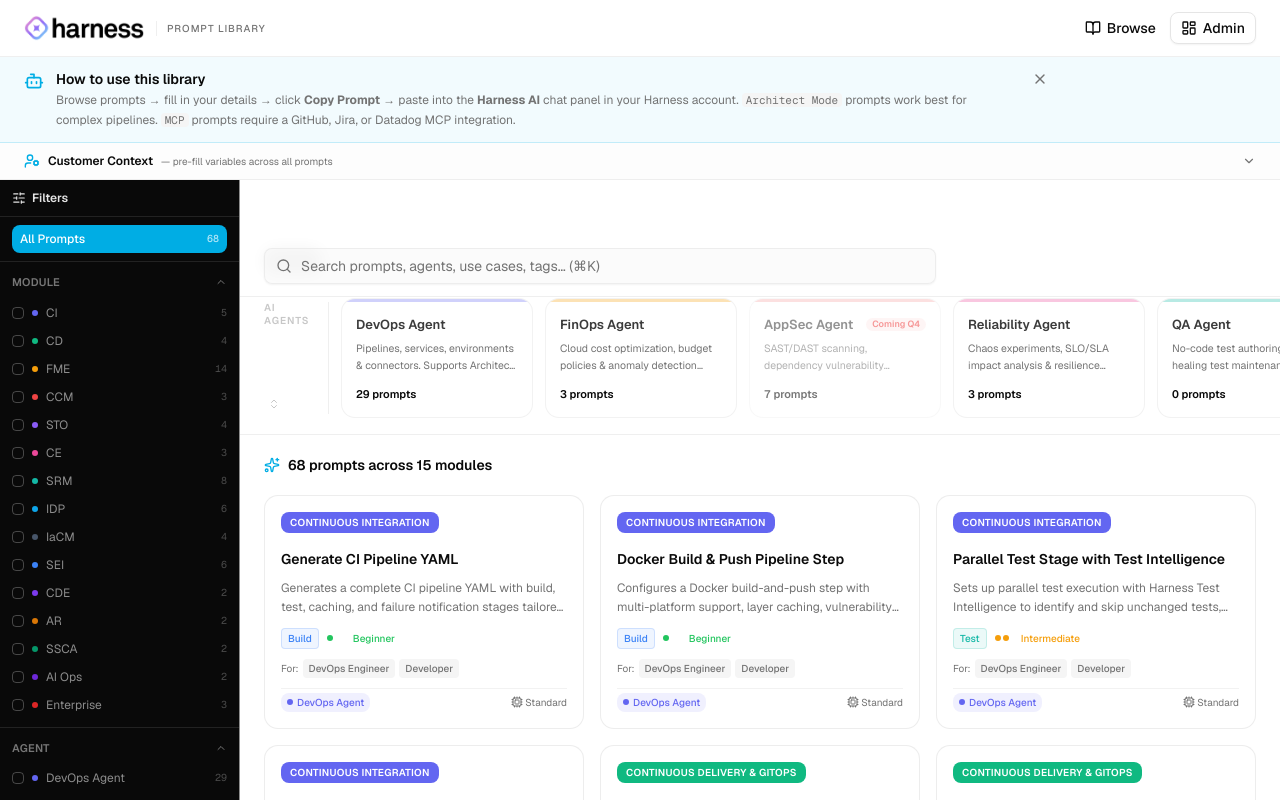
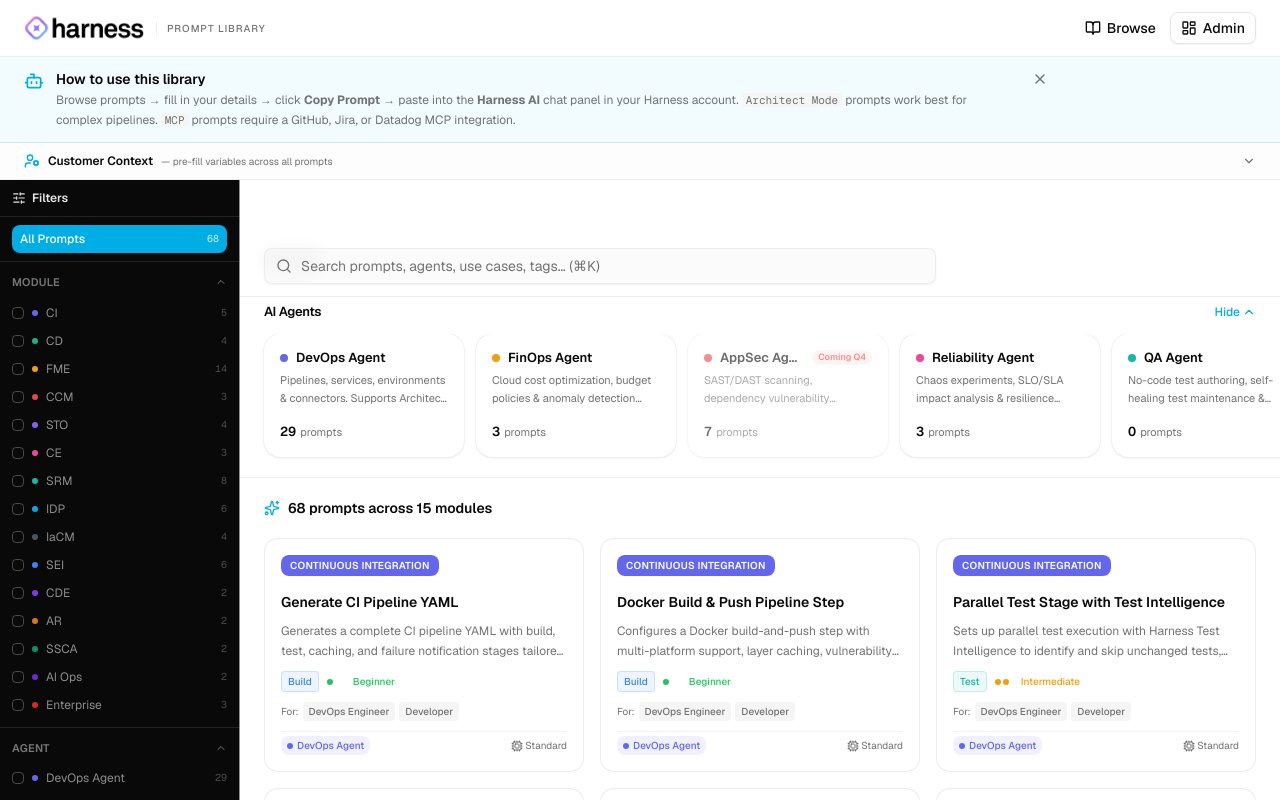
Before and after one commit to adeebvaliulla/harness-ai-prompt-library, a Next.js app: page / in a window 1280 px wide. Shown: the top 800 px of the page. Built offline with nearby package versions, Linux system fonts and the light colour scheme.

Commit message:
ui-fix-again-again

```diff
--- a/components/agent-showcase.tsx
+++ b/components/agent-showcase.tsx
@@ -1,7 +1,7 @@
 'use client'
 
 import { useState } from 'react'
-import { ChevronsUpDown, ChevronDown } from 'lucide-react'
+import { ChevronUp, ChevronDown } from 'lucide-react'
 import {
   AgentType, AGENT_LABELS, AGENT_COLORS, AGENT_DESCRIPTIONS,
   AGENT_AVAILABILITY, AVAILABILITY_LABELS,
@@ -19,47 +19,29 @@
 export function AgentShowcase({ agentCounts, selectedAgents, onToggle }: AgentShowcaseProps) {
   const [collapsed, setCollapsed] = useState(false)
 
-  if (collapsed) {
-    return (
-      <div className="border-b border-border/60 bg-background flex items-center px-4 md:px-6 py-2 gap-2">
-        <span className="text-[10.5px] font-semibold uppercase tracking-widest text-muted-foreground/40 select-none">
-          AI Agents
-        </span>
-        <div className="flex-1" />
-        <button
-          onClick={() => setCollapsed(false)}
-          className="flex items-center gap-1.5 rounded-md px-2.5 py-1 text-[11px] text-muted-foreground hover:text-foreground hover:bg-muted transition-all duration-150"
-        >
-          <ChevronDown className="h-3 w-3" />
-          Show
-        </button>
-      </div>
-    )
-  }
-
   return (
     <div className="border-b border-border/60 bg-background">
-      {/* ── Card row with inline label + collapse toggle ── */}
-      <div className="flex items-stretch gap-3 px-4 md:px-6 pt-4 pb-4 overflow-x-auto [&::-webkit-scrollbar]:hidden [-ms-overflow-style:none] [scrollbar-width:none]">
 
-        {/* Fixed left label — doesn't scroll with cards */}
-        <div className="shrink-0 flex flex-col justify-between py-1 pr-1 min-w-[52px]">
-          <span className="text-[10px] font-semibold uppercase tracking-widest text-muted-foreground/40 leading-tight select-none whitespace-nowrap">
-            AI<br />Agents
-          </span>
+      {/* ── Section header ─────────────────────────────────────────────── */}
+      <div className="flex items-center justify-between px-4 md:px-6 pt-5 pb-3">
+        <h2 className="text-[13px] font-semibold tracking-tight text-foreground">
+          AI Agents
+        </h2>
         <button
-            onClick={() => setCollapsed(true)}
-            title="Hide agent cards"
-            className="group flex items-center justify-center h-5 w-5 rounded text-muted-foreground/40 hover:text-muted-foreground hover:bg-muted transition-all duration-150"
+          onClick={() => setCollapsed(c => !c)}
+          className="flex items-center gap-0.5 text-[12px] font-medium text-[var(--harness-blue)] hover:opacity-70 transition-opacity"
         >
-            <ChevronsUpDown className="h-3 w-3" />
+          {collapsed ? 'Show' : 'Hide'}
+          {collapsed
+            ? <ChevronDown className="h-3.5 w-3.5" />
+            : <ChevronUp className="h-3.5 w-3.5" />
+          }
         </button>
       </div>
 
-        {/* Thin vertical divider */}
-        <div className="shrink-0 w-px bg-border/60 self-stretch my-1" />
-
-        {/* Scrollable agent cards */}
+      {/* ── Agent cards ────────────────────────────────────────────────── */}
+      {!collapsed && (
+        <div className="flex gap-3 overflow-x-auto px-4 md:px-6 pb-5 [&::-webkit-scrollbar]:hidden [-ms-overflow-style:none] [scrollbar-width:none]">
           {AGENT_IDS.map(agentId => {
             const color = AGENT_COLORS[agentId]
             const isSelected = selectedAgents.includes(agentId)
@@ -72,39 +54,37 @@
                 key={agentId}
                 onClick={() => onToggle(agentId)}
                 className={cn(
-                'group shrink-0 w-[192px] text-left rounded-xl border transition-all duration-200 overflow-hidden focus-visible:outline-none focus-visible:ring-2 focus-visible:ring-ring',
-                isSelected
-                  ? 'shadow-md'
-                  : 'border-border/50 bg-card hover:border-border/80 hover:shadow-md hover:-translate-y-0.5',
-                isComingSoon && !isSelected && 'opacity-55'
+                  'group shrink-0 w-[200px] text-left rounded-2xl transition-all duration-200 focus-visible:outline-none focus-visible:ring-2 focus-visible:ring-ring',
+                  isComingSoon && !isSelected && 'opacity-60',
+                  !isSelected && [
+                    'bg-card',
+                    'shadow-[0_1px_3px_rgba(0,0,0,0.07),0_0_0_0.5px_rgba(0,0,0,0.08)]',
+                    'hover:shadow-[0_6px_18px_rgba(0,0,0,0.10),0_0_0_0.5px_rgba(0,0,0,0.08)]',
+                    'hover:-translate-y-0.5',
+                  ].join(' '),
                 )}
                 style={isSelected ? {
-                borderColor: `${color}50`,
-                backgroundColor: `${color}0a`,
-                boxShadow: `0 4px 16px ${color}18, 0 0 0 1px ${color}40`,
+                  backgroundColor: `${color}0d`,
+                  boxShadow: `0 0 0 1.5px ${color}70, 0 6px 20px ${color}22`,
                 } : {}}
               >
-              {/* Colored top accent bar */}
-              <div
-                className="h-[3px] w-full transition-opacity duration-200"
-                style={{ backgroundColor: color, opacity: isSelected ? 1 : 0.3 }}
+                <div className="p-4 flex flex-col gap-0">
+
+                  {/* Agent name + dot */}
+                  <div className="flex items-center gap-2 mb-1.5">
+                    <span
+                      className="h-2 w-2 rounded-full shrink-0 transition-transform duration-200 group-hover:scale-110"
+                      style={{ backgroundColor: color }}
                     />
-
-              <div className="p-3.5">
-                {/* Agent name + availability badge */}
-                <div className="flex items-start justify-between gap-2 mb-1.5">
                     <span
-                    className={cn(
-                      'text-[13px] font-semibold leading-snug transition-colors',
-                      isSelected ? '' : 'text-foreground/80 group-hover:text-foreground'
-                    )}
-                    style={isSelected ? { color } : {}}
+                      className="text-[13px] font-semibold leading-tight flex-1 min-w-0 truncate"
+                      style={{ color: isSelected ? color : 'hsl(var(--foreground))' }}
                     >
                       {AGENT_LABELS[agentId]}
                     </span>
                     {isComingSoon && (
                       <span
-                      className="shrink-0 mt-0.5 text-[9px] font-semibold px-1.5 py-0.5 rounded-full leading-none whitespace-nowrap"
+                        className="shrink-0 text-[9px] font-semibold px-1.5 py-[3px] rounded-full leading-none"
                         style={{ backgroundColor: `${color}18`, color }}
                       >
                         {AVAILABILITY_LABELS[availability]}
@@ -113,36 +93,29 @@
                   </div>
 
                   {/* Description */}
-                <p className="text-[10.5px] text-muted-foreground leading-relaxed line-clamp-2 mb-3">
+                  <p className="text-[11px] leading-relaxed text-muted-foreground line-clamp-2 mb-3.5">
                     {AGENT_DESCRIPTIONS[agentId]}
                   </p>
 
-                {/* Footer */}
-                <div className="flex items-center justify-between gap-2">
+                  {/* Prompt count */}
+                  <div className="flex items-baseline gap-1">
                     <span
-                    className="text-[11px] font-semibold tabular-nums"
-                    style={{ color: isSelected ? color : 'hsl(var(--muted-foreground))' }}
+                      className="text-[13px] font-semibold tabular-nums"
+                      style={{ color: isSelected ? color : 'hsl(var(--foreground))' }}
                     >
-                    {count} prompt{count !== 1 ? 's' : ''}
+                      {count}
                     </span>
-                  {isSelected ? (
-                    <span
-                      className="text-[9.5px] font-semibold px-1.5 py-0.5 rounded-full leading-none"
-                      style={{ backgroundColor: `${color}20`, color }}
-                    >
-                      ✓ Active
+                    <span className="text-[11px] text-muted-foreground">
+                      prompt{count !== 1 ? 's' : ''}
                     </span>
-                  ) : (
-                    <span className="text-[10px] text-transparent group-hover:text-muted-foreground/50 transition-colors duration-150">
-                      Filter
-                    </span>
-                  )}
                   </div>
+
                 </div>
               </button>
             )
           })}
         </div>
+      )}
     </div>
   )
 }
```
Lines whose indentation alone changed are shown as unchanged.
